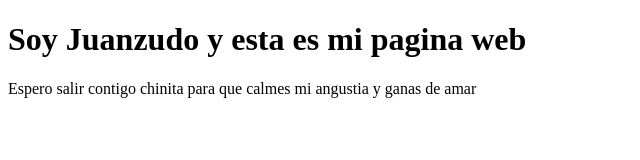
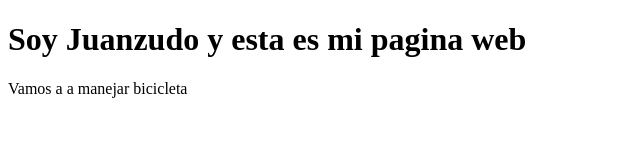
Before and after one commit to P-Foot/P-Foot.github.io, a plain HTML site: page index.html in a window 1280 px wide. Shown: the whole page, without its empty margins (0-640 px from the left). Drawn offline with Linux system fonts and the light colour scheme.

Commit message:
Update index.html

```diff
--- a/index.html
+++ b/index.html
@@ -2,6 +2,6 @@
 <html lang ="es">
 <body>
 <h1>Soy Juanzudo y esta es mi pagina web</h1>
-  <p>Espero salir contigo chinita para que calmes mi angustia y ganas de amar</p>
+  <p>Vamos a a manejar bicicleta</p>
 </body>
 </html>
```
